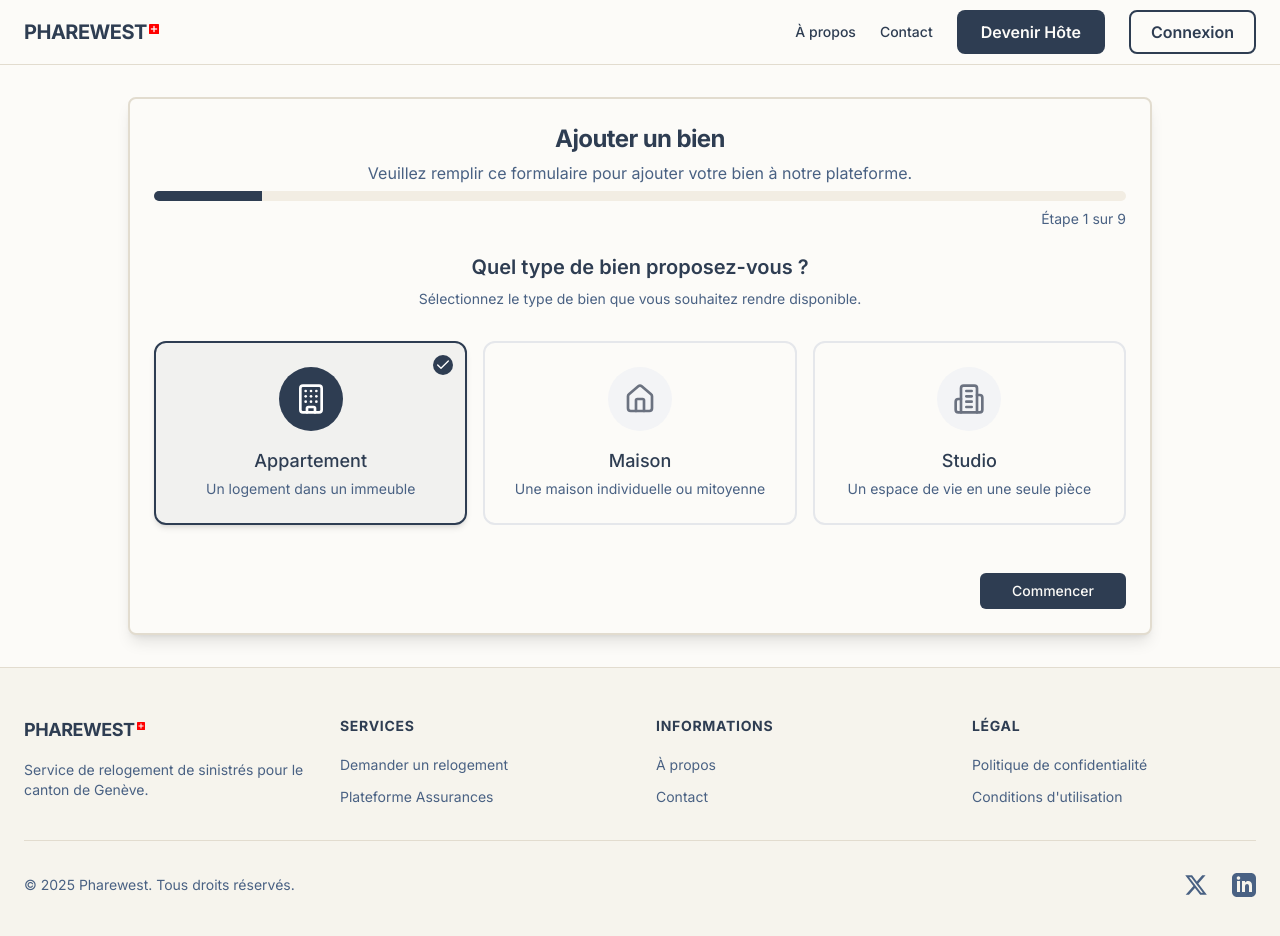
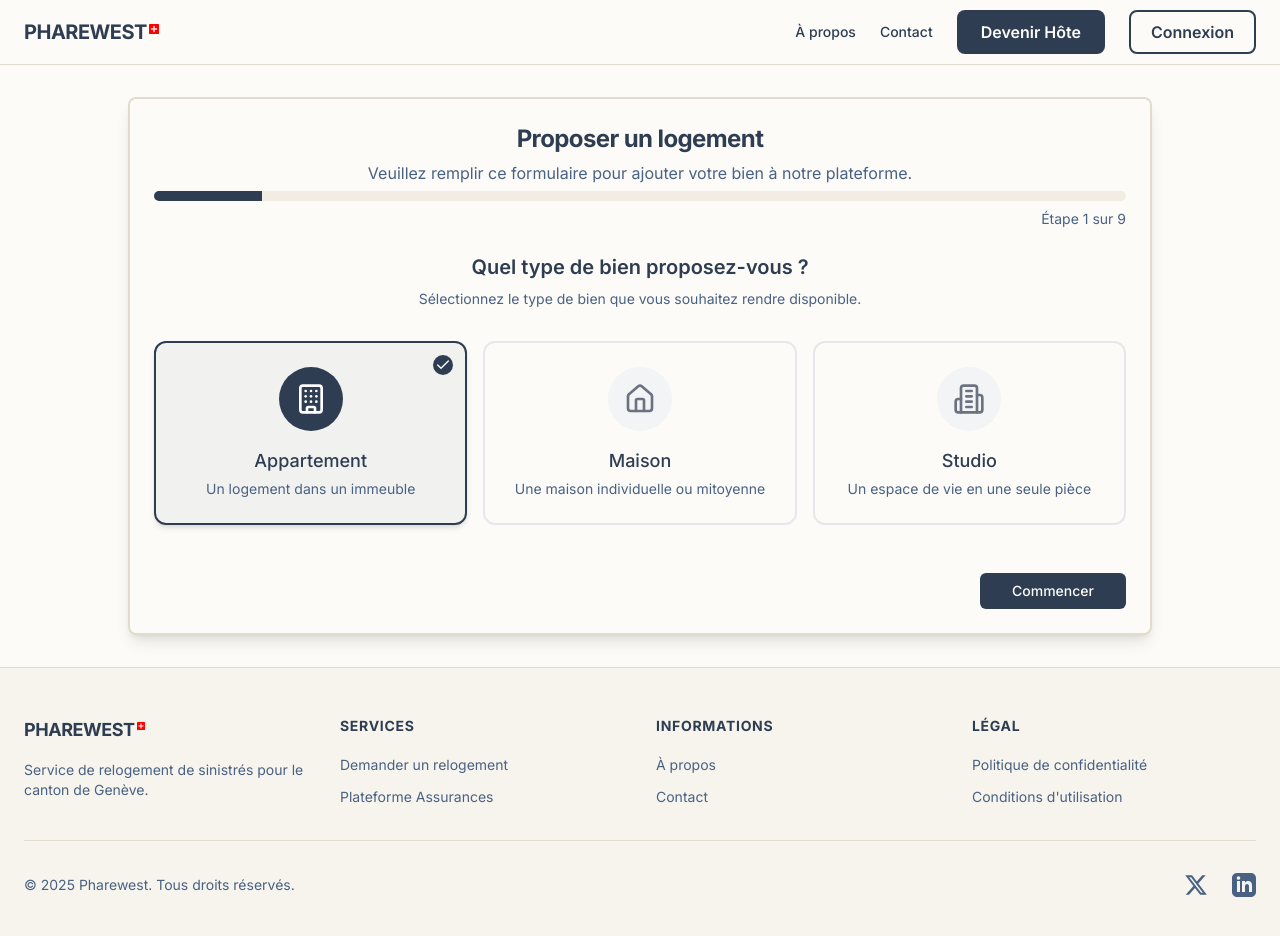
Before and after one commit to valcourgeau/sini, a Next.js app: page /property/new in a window 1280 px wide. Shown: the top 936 px of the page. Built offline with nearby package versions, Linux system fonts and the light colour scheme.

Commit message:
feat: pkg lock and prop wizard

```diff
--- a/src/components/property-wizard/property-wizard.tsx
+++ b/src/components/property-wizard/property-wizard.tsx
@@ -345,7 +345,7 @@
     <div className="container mx-auto py-8 px-4 md:px-0 bg-sand/50 max-w-5xl">
       <Card className="border-2 shadow-lg">
         <CardHeader className="pb-6">
-          <CardTitle className="text-2xl font-bold text-center">Ajouter un bien</CardTitle>
+          <CardTitle className="text-2xl font-bold text-center">Proposer un logement</CardTitle>
           <CardDescription className="text-center text-base">
             Veuillez remplir ce formulaire pour ajouter votre bien à notre plateforme.
           </CardDescription>
```
Also changed, not shown: 1 other file (tests, documents, lock files or other folders).
